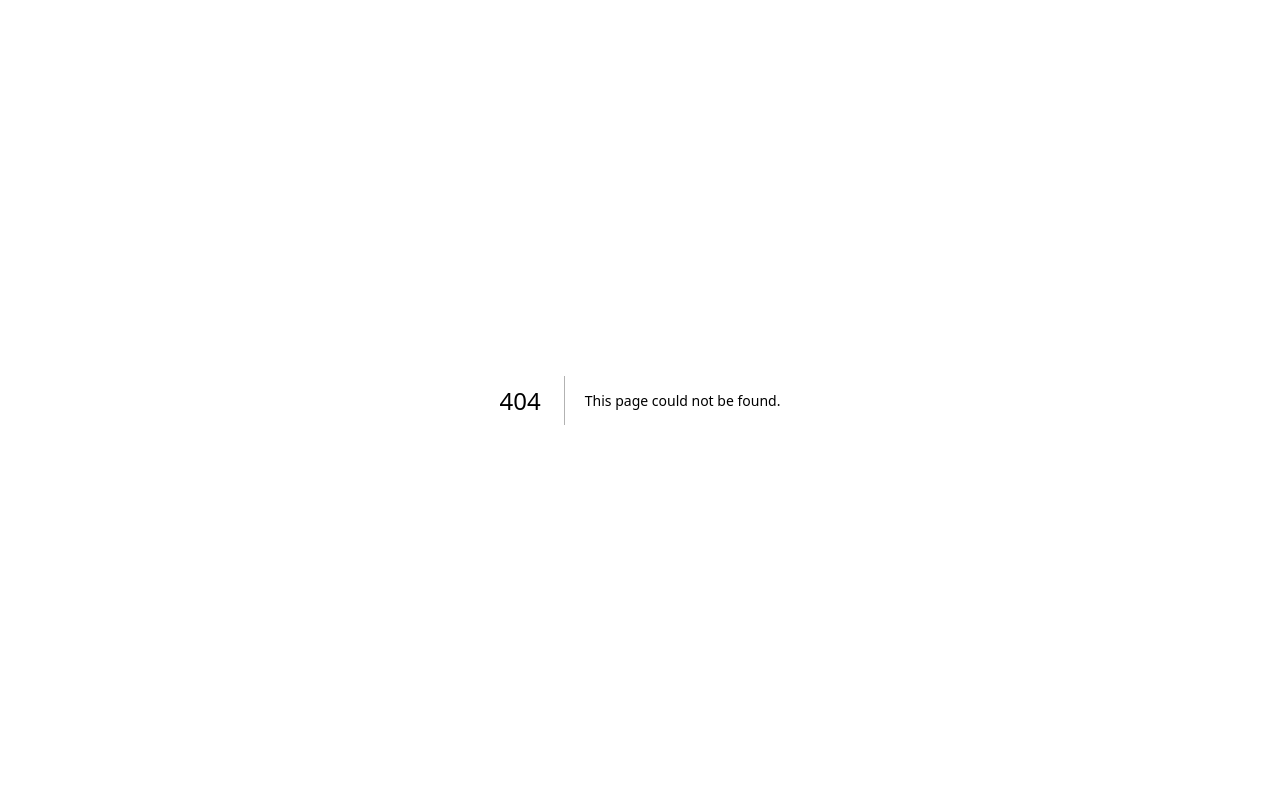
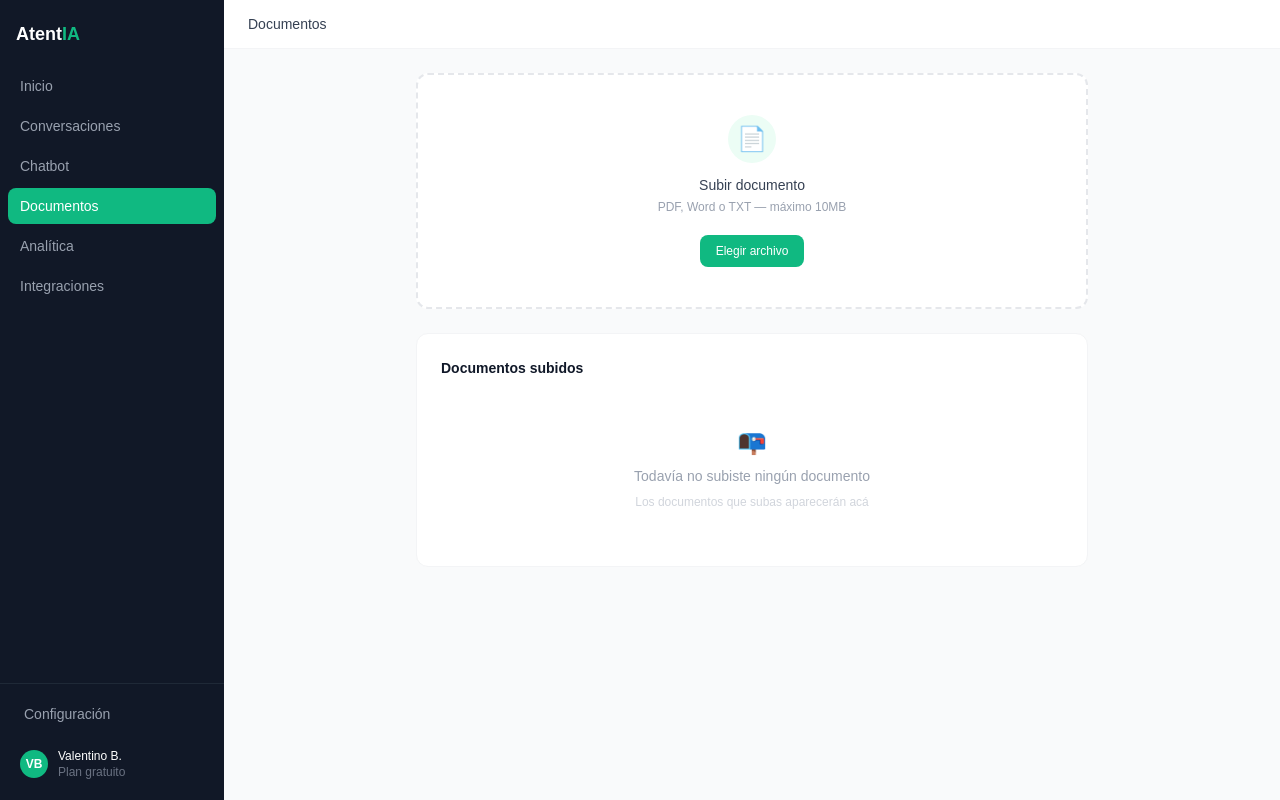
Before and after one commit to valluiscarlos86-hash/chatbot-saas, a Next.js app in the folder apps/web/: page /dashboard/documents in a window 1280 px wide. Before the commit this address had no page. Built offline with nearby package versions, Linux system fonts and the light colour scheme.

Commit message:
feat: páginas de conversaciones y analítica

```diff
--- /dev/null
+++ b/apps/web/app/dashboard/conversations/page.tsx
@@ -0,0 +1,47 @@
+export default function ConversationsPage() {
+  return (
+    <div className="flex h-full">
+
+      {/* PANEL IZQUIERDO — lista */}
+      <div className="w-72 min-w-72 border-r border-gray-100 bg-white flex flex-col">
+
+        {/* Header */}
+        <div className="px-4 py-3 border-b border-gray-100">
+          <span className="text-sm font-medium text-gray-700">Conversaciones</span>
+        </div>
+
+        {/* Buscador */}
+        <div className="px-3 py-3 border-b border-gray-100">
+          <input
+            type="text"
+            placeholder="Buscar por nombre o teléfono..."
+            className="w-full border border-gray-200 rounded-lg px-3 py-2 text-xs text-gray-900 focus:outline-none focus:border-[#10B981]"
+          />
+        </div>
+
+        {/* Filtros */}
+        <div className="px-3 py-2 border-b border-gray-100 flex gap-2">
+          <button className="px-3 py-1 rounded-full text-xs bg-[#10B981] text-white font-medium">Todas</button>
+          <button className="px-3 py-1 rounded-full text-xs text-gray-500 hover:bg-gray-100">Activas</button>
+          <button className="px-3 py-1 rounded-full text-xs text-gray-500 hover:bg-gray-100">Humano</button>
+          <button className="px-3 py-1 rounded-full text-xs text-gray-500 hover:bg-gray-100">Cerradas</button>
+        </div>
+
+        {/* Lista vacía */}
+        <div className="flex-1 flex flex-col items-center justify-center gap-2 p-6">
+          <span className="text-2xl">💬</span>
+          <p className="text-sm text-gray-400 text-center">No hay conversaciones todavía</p>
+          <p className="text-xs text-gray-300 text-center">Conectá WhatsApp para empezar a recibir mensajes</p>
+        </div>
+
+      </div>
+
+      {/* PANEL DERECHO — hilo de mensajes */}
+      <div className="flex-1 bg-gray-50 flex flex-col items-center justify-center gap-3">
+        <span className="text-4xl">👈</span>
+        <p className="text-sm text-gray-400">Seleccioná una conversación para verla</p>
+      </div>
+
+    </div>
+  )
+}
--- /dev/null
+++ b/apps/web/app/dashboard/documents/page.tsx
@@ -0,0 +1,42 @@
+export default function DocumentsPage() {
+  return (
+    <div className="flex flex-col h-full">
+
+      {/* HEADER */}
+      <div className="bg-white border-b border-gray-100 px-6 py-3">
+        <span className="text-sm font-medium text-gray-700">Documentos</span>
+      </div>
+
+      {/* CONTENIDO */}
+      <div className="flex-1 p-6 bg-gray-50 overflow-auto">
+        <div className="max-w-2xl mx-auto flex flex-col gap-6">
+
+          {/* Upload zone */}
+          <div className="bg-white rounded-xl border-2 border-dashed border-gray-200 p-10 flex flex-col items-center justify-center gap-3 cursor-pointer hover:border-[#10B981] transition-colors">
+            <div className="w-12 h-12 rounded-full bg-emerald-50 flex items-center justify-center text-2xl">
+              📄
+            </div>
+            <div className="text-center">
+              <p className="text-sm font-medium text-gray-700">Subir documento</p>
+              <p className="text-xs text-gray-400 mt-1">PDF, Word o TXT — máximo 10MB</p>
+            </div>
+            <button className="mt-2 px-4 py-2 bg-[#10B981] text-white text-xs font-medium rounded-lg hover:bg-[#059669] transition-colors">
+              Elegir archivo
+            </button>
+          </div>
+
+          {/* Lista de documentos */}
+          <div className="bg-white rounded-xl border border-gray-100 p-6">
+            <h2 className="text-sm font-semibold text-gray-900 mb-4">Documentos subidos</h2>
+            <div className="flex flex-col items-center justify-center py-8 gap-2">
+              <span className="text-2xl">📭</span>
+              <p className="text-sm text-gray-400">Todavía no subiste ningún documento</p>
+              <p className="text-xs text-gray-300">Los documentos que subas aparecerán acá</p>
+            </div>
+          </div>
+
+        </div>
+      </div>
+    </div>
+  )
+}
```
